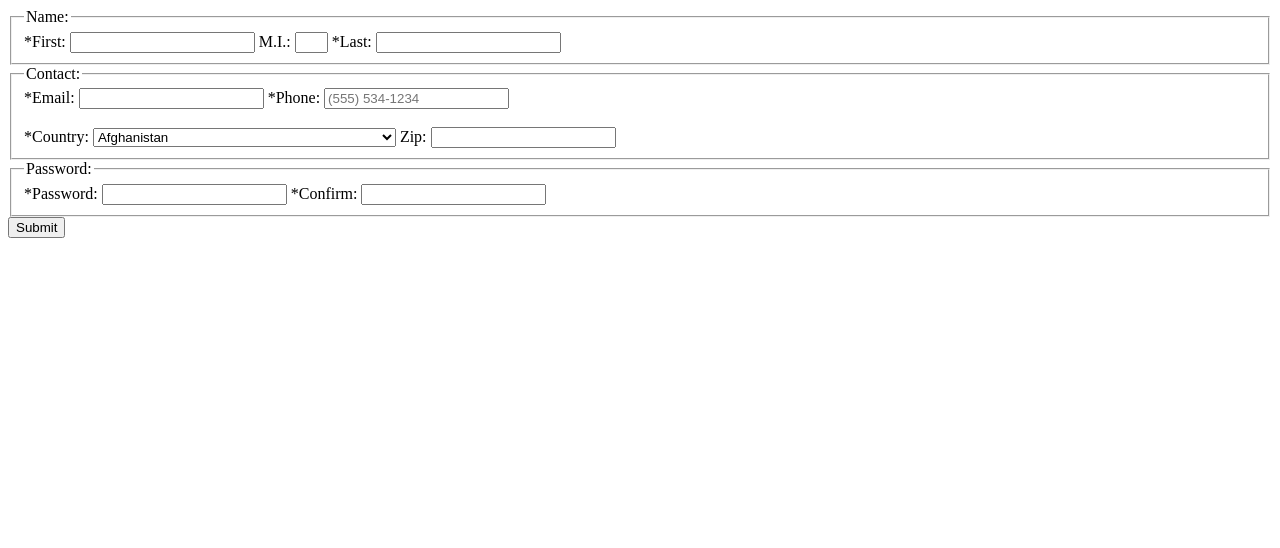
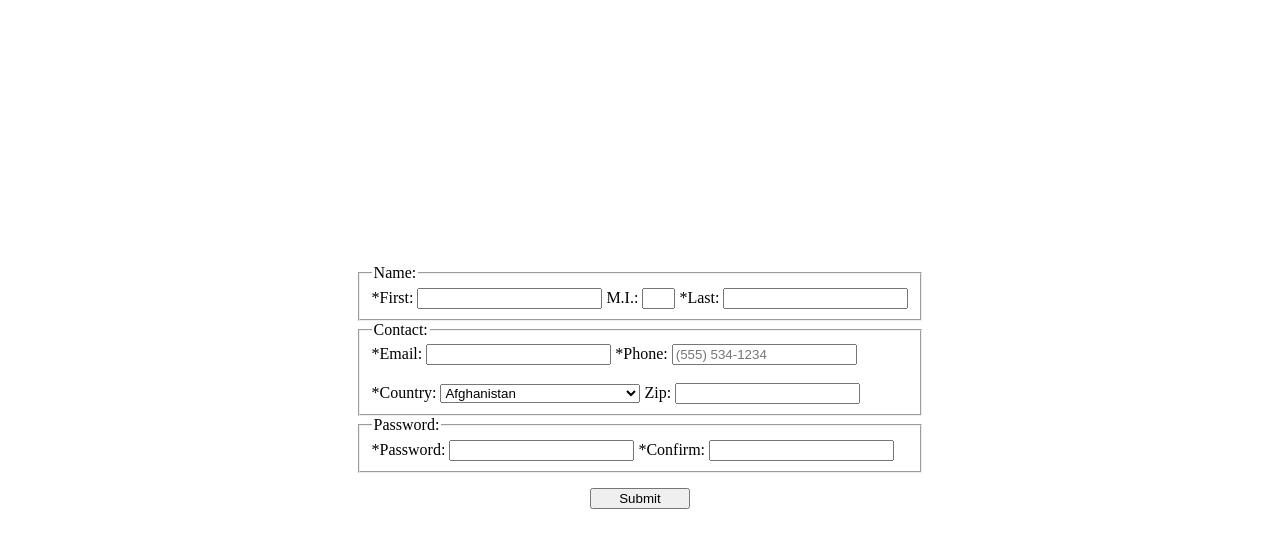
Before and after one commit to Cililocwee/browser-form, a website built with webpack: page dist/index.html in a window 1280 px wide. Built offline with Linux system fonts and the light colour scheme.

Commit message:
very basic styling to make things look semi-professional, everything is spaced nearly in the middle of the viewport and lookin' pretty

```diff
--- a/src/styles.css
+++ b/src/styles.css
@@ -1,3 +1,25 @@
+body, html {
+    height: auto;
+    width: auto;
+    display: flex;
+    justify-content: center;
+}
+
+.content {
+    display: flex;
+    margin-top: 45%;
+}
+
+.content button {
+    width: 100px;
+    margin: 15px;
+    align-self: center;
+}
+
+#country {
+    width: 200px;
+}
+
 #middleinitial {
     width: 25px;
 }
@@ -9,3 +31,14 @@
 .validatedinput {
     border: 2px solid green;
 }
+
+#confirmspan {
+    color: red;
+}
+
+#contentform {
+    display: flex;
+    flex-direction: column;
+    max-width: 600px;
+    margin: auto;
+}
```
Also changed, not shown: dist/bundle.js, dist/index.html.
